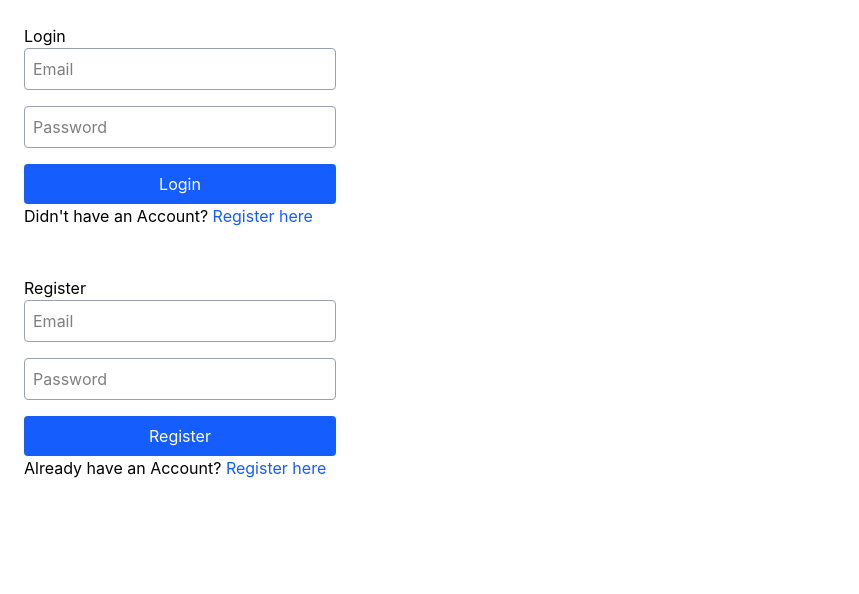
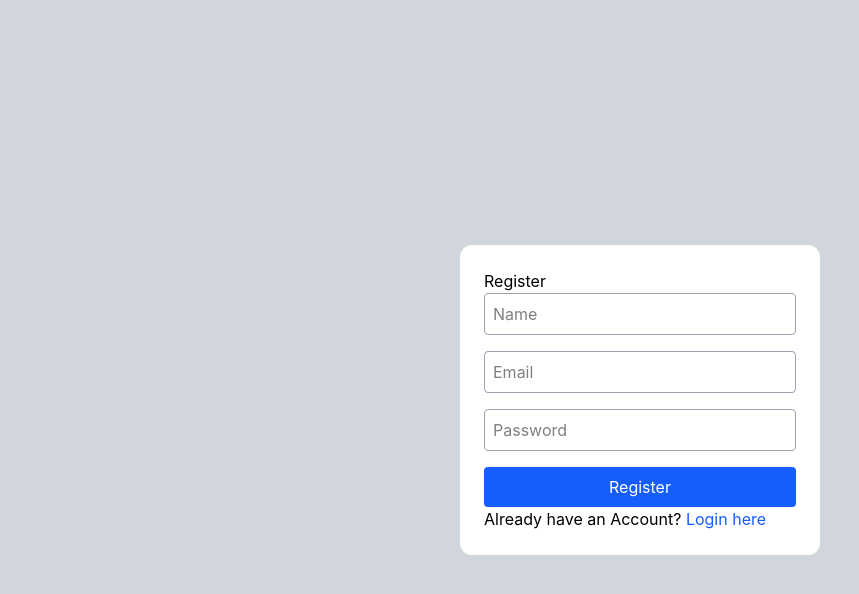
Before and after one commit to forgewithharsh/sheriyans-cohort3.0, a React (Vite) app in the folder react/day7_SLU_ternary/: page / in a window 1280 px wide. Both pictures are taken after a click on the element "Register here". Shown: the top 594 px of the page, without its empty margins (0-859 px from the left). Built offline with nearby package versions, Linux system fonts and the light colour scheme.

Commit message:
feat: restructure authentication components and implement toggle functionality

```diff
--- a/react/day7_SLU_ternary/src/App.jsx
+++ b/react/day7_SLU_ternary/src/App.jsx
@@ -1,12 +1,13 @@
-import React from "react";
-import Login from "./Login";
-import Register from "./Register";
+import React, { useState } from "react";
+import Login from "./components/Login";
+import Register from "./components/Register";
 
 const App = () => {
+  const [toggle, setToggle] = useState(true);
+
   return (
-    <div bg-gray-300 h-screen flex justify-center items-center>
-      <Login />
-      <Register />
+    <div className="bg-gray-300 h-screen flex justify-center items-center">
+      {toggle ? <Login setToggle={setToggle}/> : <Register setToggle={setToggle}/>}
     </div>
   );
 };
--- a/react/day7_SLU_ternary/src/Register.jsx
+++ /dev/null
@@ -1,27 +0,0 @@
-import React from "react";
-
-const Register = () => {
-  return (
-    <div className="bg-white w-90 p-6 rounded-xl flex flex-col gao-4">
-      <h1>Register</h1>
-      <form action="" className="flex flex-col gap-4">
-        <input
-          className="p-2 border border-gray-400 rounded"
-          type="text"
-          placeholder="Email"
-        />
-        <input
-          className="p-2 border border-gray-400 rounded"
-          type="password"
-          placeholder="Password"
-        />
-        <button className="p-2 bg-blue-600 text-white rounded">Register</button>
-      </form>
-      <p>
-        Already have an Account? <span className="text-blue-600 cursor-pointer">Register here</span>
-      </p>
-    </div>
-  );
-};
-
-export default Register;
--- a/react/day7_SLU_ternary/src/Login.jsx
+++ b/react/day7_SLU_ternary/src/components/Login.jsx
@@ -1,6 +1,6 @@
 import React from "react";
 
-const Login = () => {
+const Login = ({setToggle}) => {
   return (
     <div className="bg-white w-90 p-6 rounded-xl flex flex-col gao-4">
       <h1>Login</h1>
@@ -18,7 +18,7 @@ const Login = () => {
         <button className="p-2 bg-blue-600 text-white rounded">Login</button>
       </form>
       <p>
-        Didn't have an Account? <span className="text-blue-600 cursor-pointer">Register here</span>
+        Didn't have an Account? <span onClick={() => setToggle(prev => !prev)} className="text-blue-600 cursor-pointer">Register here</span>
       </p>
     </div>
   );
--- /dev/null
+++ b/react/day7_SLU_ternary/src/components/Register.jsx
@@ -0,0 +1,48 @@
+import React, { useState } from "react";
+
+const Register = ({ setToggle }) => {
+  const [formData, setFormData] = useState({});
+
+  const handleChange = (e) => {
+    let { name, value } = e.target;
+    setFormData({ ...formData, [name]: value });
+  };
+
+  return (
+    <div className="bg-white w-90 p-6 rounded-xl flex flex-col gao-4">
+      <h1>Register</h1>
+      <form action="" className="flex flex-col gap-4">
+        <input
+          onChange={handleChange}
+          className="p-2 border border-gray-400 rounded"
+          type="text"
+          placeholder="Name"
+        />
+        <input
+          onChange={handleChange}
+          className="p-2 border border-gray-400 rounded"
+          type="text"
+          placeholder="Email"
+        />
+        <input
+          onChange={handleChange}
+          className="p-2 border border-gray-400 rounded"
+          type="password"
+          placeholder="Password"
+        />
+        <button className="p-2 bg-blue-600 text-white rounded">Register</button>
+      </form>
+      <p>
+        Already have an Account?{" "}
+        <span
+          onClick={() => setToggle((prev) => !prev)}
+          className="text-blue-600 cursor-pointer"
+        >
+          Login here
+        </span>
+      </p>
+    </div>
+  );
+};
+
+export default Register;
```
